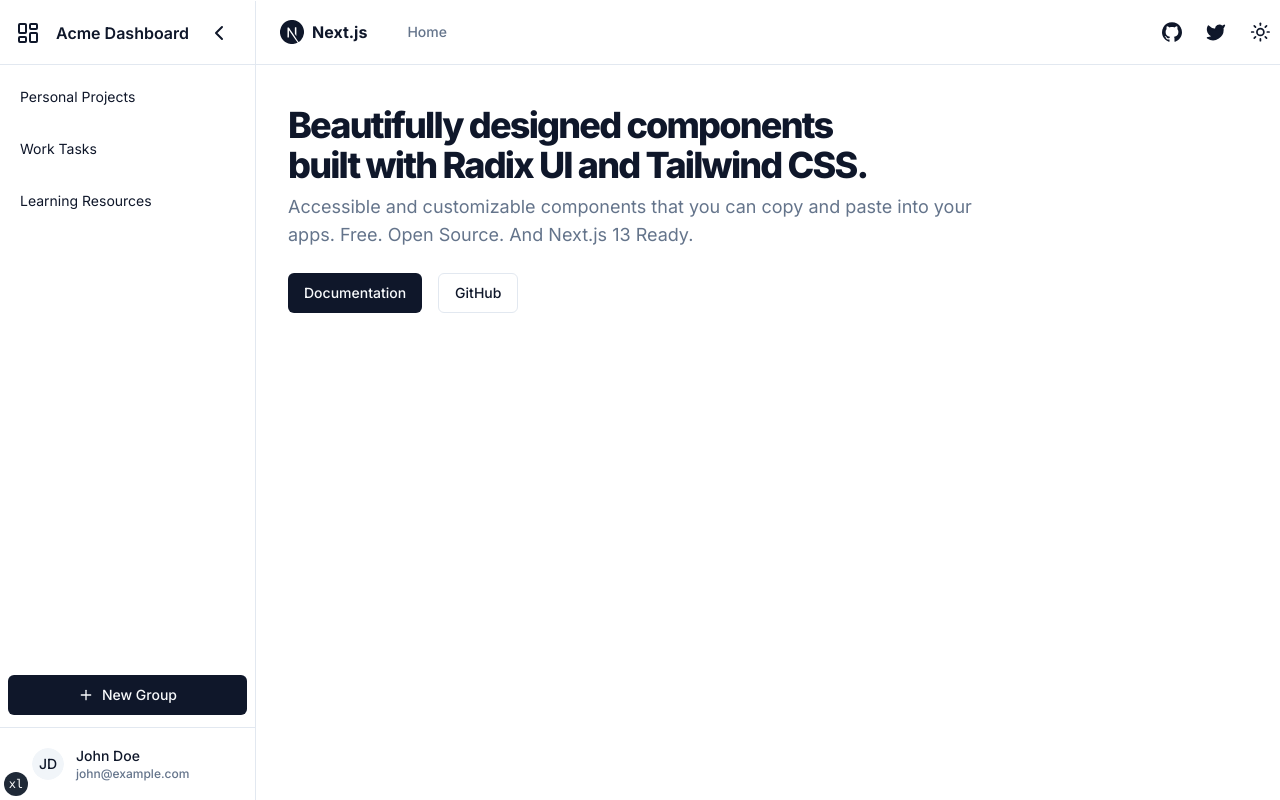
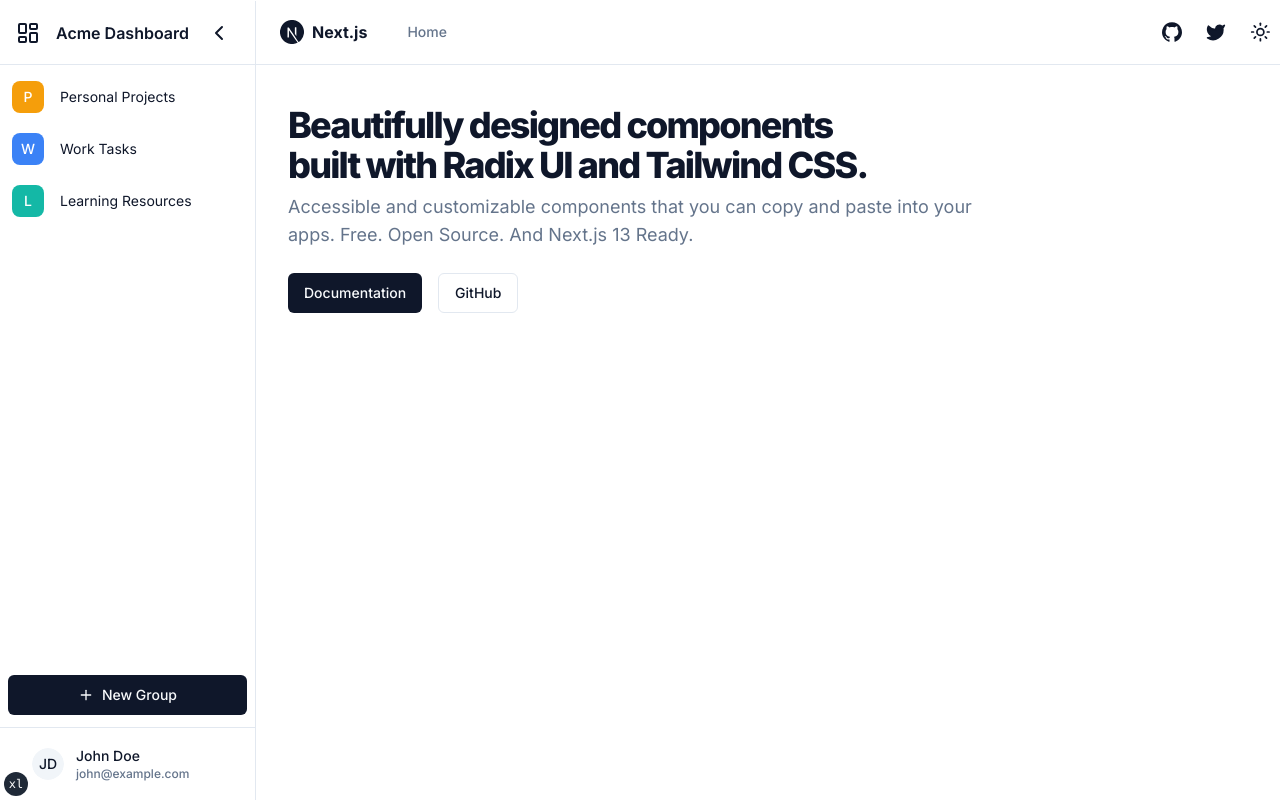
Before and after one commit to devmahmoudi/nextjs-todolist, a Next.js app: page / in a window 1280 px wide. Built offline with nearby package versions, Linux system fonts and the light colour scheme.

Commit message:
feat: display group item badge in sidebar

```diff
--- a/components/sidebar/sidebar-body.tsx
+++ b/components/sidebar/sidebar-body.tsx
@@ -1,25 +1,48 @@
+import { group } from "console"
+import { useSidebar } from "@/contexts/sidebar-context"
 import { groups } from "@/data"
+
 import { Button } from "@/components/ui/button"
+
+import { CreateGroupDialog } from "../group/create-group-dialog"
+import { GroupBadge } from "../group/group-badge"
 import { SidebarInputOption } from "../sidebar-option-input"
-import { CreateGroupDialog } from "../group/create-group-dialog"
 
 const SidebarBody = () => {
+  const { collapsed } = useSidebar()
+
   return (
     <>
       <nav className="flex-1 space-y-1 p-2">
         {groups.map((g) => (
-          <SidebarInputOption
-            label={g.name}
-            onEditComplete={() => {}}
-            onRemove={() => {}}
-          />
+          <div key={g.id} className="relative">
+            {/* Badge - Always visible */}
+            <GroupBadge
+              group={g}
+              className={
+                collapsed
+                  ? "h-10 w-10 mx-auto"
+                  : "absolute left-1 top-1/2 -translate-y-1/2"
+              }
+              showLabel={false}
+              size={collapsed ? "full" : "md"}
+            />
+
+            {/* SidebarInputOption - Hidden when collapsed */}
+            {!collapsed && (
+              <div className="pl-10">
+                <SidebarInputOption
+                  label={g.name}
+                />
+              </div>
+            )}
+          </div>
         ))}
       </nav>
 
       <div className="py-3 px-2">
-        <CreateGroupDialog onCreateGroup={() => {}}/>
+        <CreateGroupDialog onCreateGroup={() => {}} />
       </div>
-
     </>
   )
 }
```
